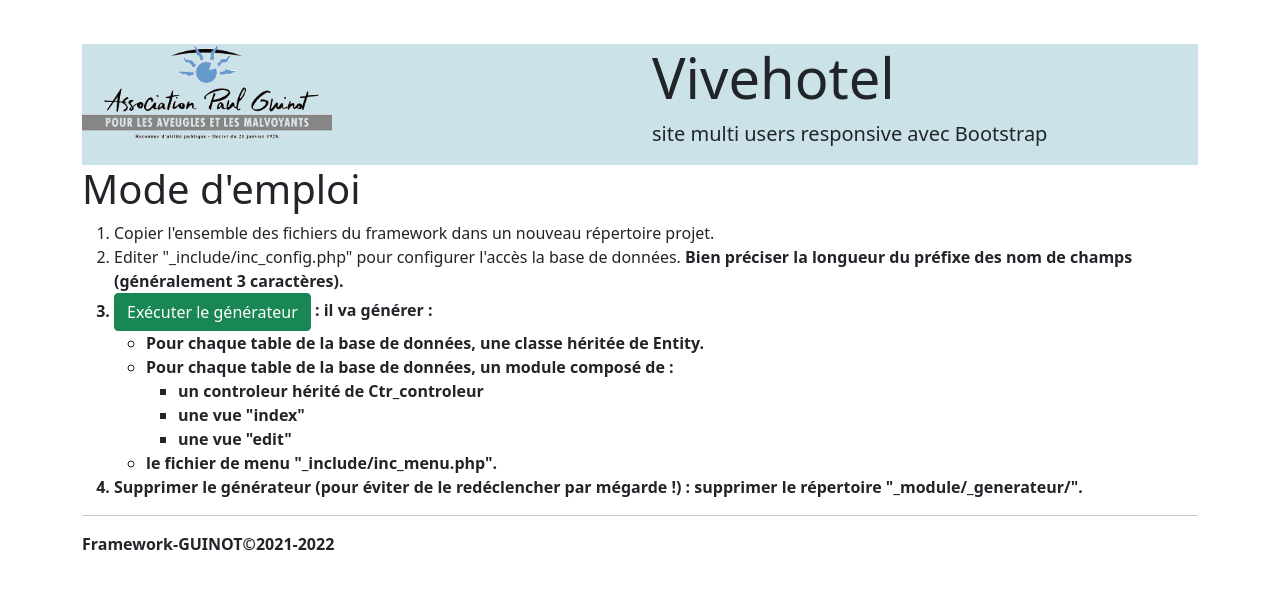
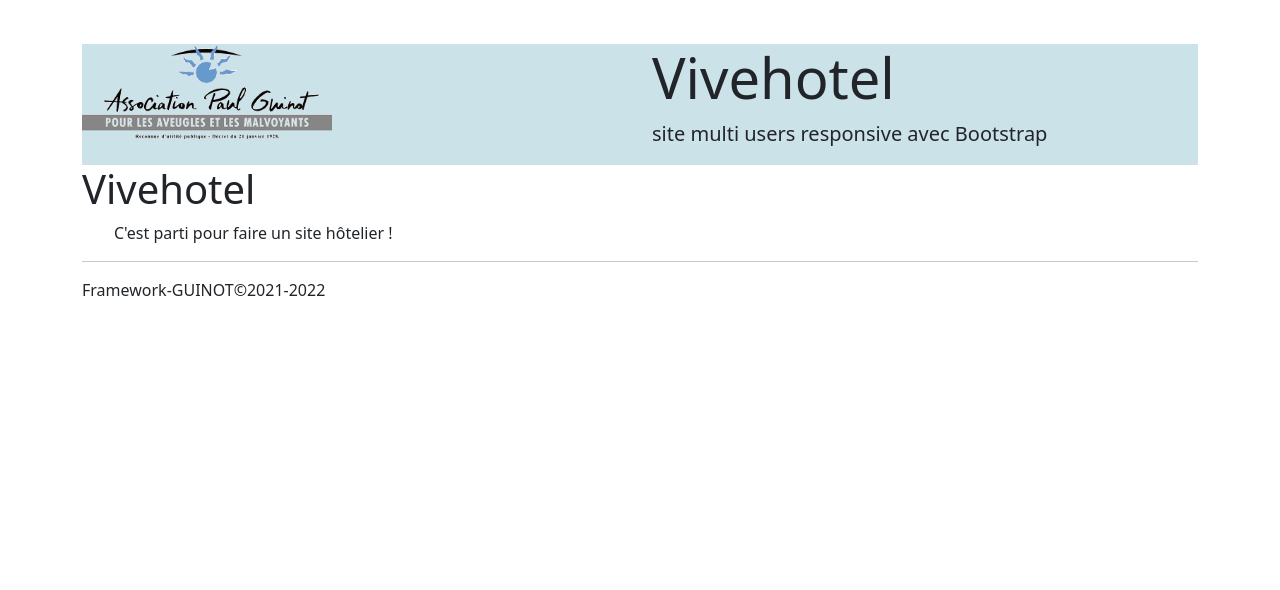
Before and after one commit to elamranibilel/vivehotel, a PHP site: page / in a window 1280 px wide. Shown: the part 56-646 px from the top of the page. Run offline with PHP 8.4, Linux system fonts and the light colour scheme.

Commit message:
lien du généraetur supprimé

```diff
--- a/application/module/_default/vue__default_index.php
+++ b/application/module/_default/vue__default_index.php
@@ -1,20 +1,3 @@
-<h1>Mode d'emploi</h1>
+<h1>Vivehotel</h1>
 <ol>
-    <li>Copier l'ensemble des fichiers du framework dans un nouveau répertoire projet.</li>
-    <li>Editer "_include/inc_config.php" pour configurer l'accès la base de données. <b>Bien préciser la longueur du préfixe des nom de champs (généralement 3 caractères).<b></li>
-    <li><a class="btn btn-success" href="<?=hlien("_generateur","index")?>">Exécuter le générateur </a> : il va générer :
-        <ul>
-            <li>Pour chaque table de la base de données, une classe héritée de Entity.</li>
-            <li>Pour chaque table de la base de données, un module composé de :</li>
-            <ul>
-                <li>un controleur hérité de Ctr_controleur</li>
-                <li>une vue "index"</li>
-                <li>une vue "edit"</li>
-            </ul>
-            <li>
-                le fichier de menu "_include/inc_menu.php".
-            </li>
-        </ul>
-    </li>
-    <li>Supprimer le générateur (pour éviter de le redéclencher par mégarde !) : supprimer le répertoire "_module/_generateur/".</li>
-</ol>
+    C'est parti pour faire un site hôtelier ! </ol>
```
